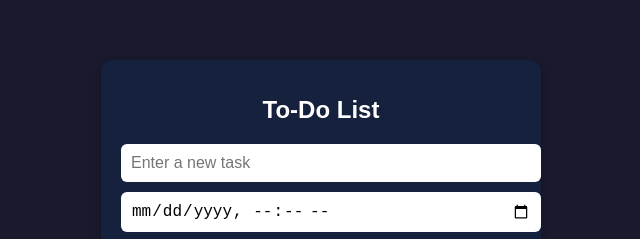
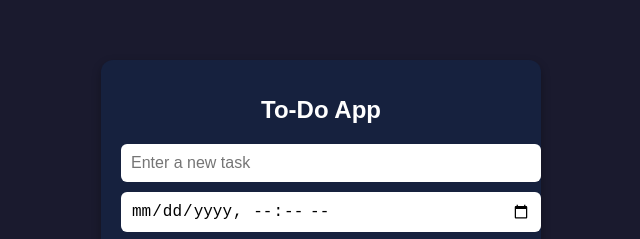
Before and after one commit to SINCHANA10015/SCT_WD_4, a plain HTML site: page index.html in a window 1280 px wide. Shown: the part 220-459 px from the top of the page, 319-959 px from the left. Drawn offline with Linux system fonts and the light colour scheme.

Commit message:
Update index.html

```diff
--- a/index.html
+++ b/index.html
@@ -8,17 +8,14 @@
 </head>
 <body>
   <div class="container">
-    <h1>To-Do List</h1>
-
+    <h1>To-Do App</h1>
     <div class="input-section">
       <input type="text" id="taskInput" placeholder="Enter a new task">
       <input type="datetime-local" id="taskDateTime">
       <button onclick="addTask()">Add Task</button>
     </div>
-
-    <ul id="taskList"></ul>
+   <ul id="taskList"></ul>
   </div>
-
-  <script src="script.js"></script>
+   <script src="script.js"></script>
 </body>
 </html>
```
